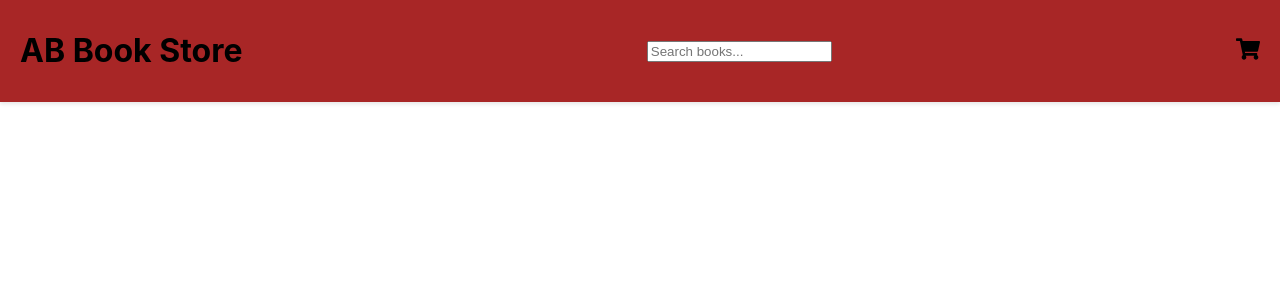
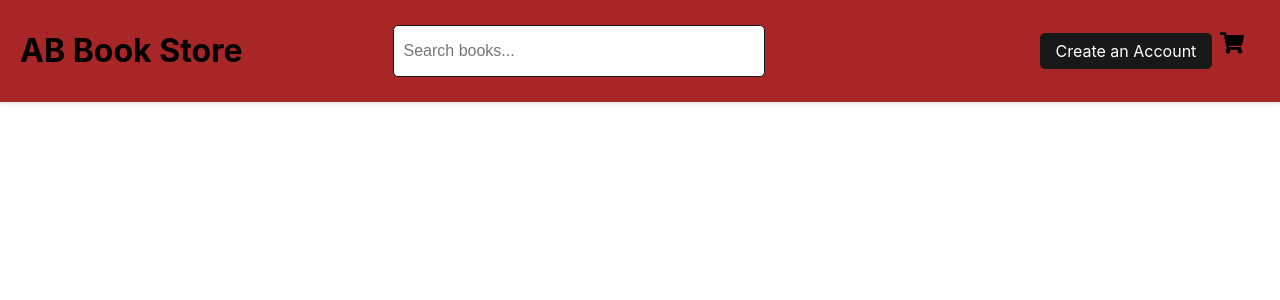
Before and after one commit to a-bilalh/bookstore_django_app, a React (Create React App) app in the folder frontend/: page / in a window 1280 px wide. Shown: the top 300 px of the page. Built offline with nearby package versions, Linux system fonts and the light colour scheme.

Commit message:
static\images\bookCovers folder was added

```diff
--- a/frontend/src/components/header.css
+++ b/frontend/src/components/header.css
@@ -2,7 +2,6 @@
 .headerDev{
     display: flex;
     flex-direction: row;
-    justify-content: space-between;
     align-items: center;
     background-color: #a82626;
     padding: 10px 20px;
@@ -14,13 +13,26 @@
     width: 40px;
     height: 40px;
     cursor: pointer;
+    margin-left: auto;
+}
+
+.createAccountBtn{
+    margin-left: 275px;
+    padding: 8px 16px;
+    background-color: #191818;
+    color: white;
+    border: none;
+    border-radius: 5px;
+    cursor: pointer;
+    font-size: 16px;
 }
 
 .searchBar{
-    width: 30px;
-    height: 500px;
+    width: 350px;
+    height: 30px;
+    margin-left: 150px;
     padding: 10px;
     border-radius: 5px;
-    border: 1px solid #ccc;
+    border: 1px solid #191818;
     font-size: 16px;
 }
--- a/frontend/src/components/header.js
+++ b/frontend/src/components/header.js
@@ -7,8 +7,8 @@ import { FaShoppingCart } from "react-icons/fa";
 
 export function SearchBar() {
     return (
-        <div className="search-bar">
-            <input type="text" placeholder="Search books..." />
+        <div>
+            <input type="text" className="searchBar" placeholder="Search books..." />
         </div>
     );
 }
@@ -16,7 +16,7 @@ export function SearchBar() {
 
 export function CartIcon() {
     return (
-        <div className="cart-icon">
+        <div className="cartIcon">
             <FaShoppingCart size={24} />
         </div>
     );
@@ -25,7 +25,7 @@ export function CartIcon() {
 
 
 
-function Header() {
+export default function Header() {
   return (
 
     <div className="headerDev">
@@ -35,12 +35,12 @@ function Header() {
             <h1>AB Book Store</h1>
         </header>
         <SearchBar />
+        <p className= "createAccountBtn">
+            Create an Account
+        </p>
         <CartIcon />
 
 
     </div>
   );
 }
-
-
-export default Header;
```
